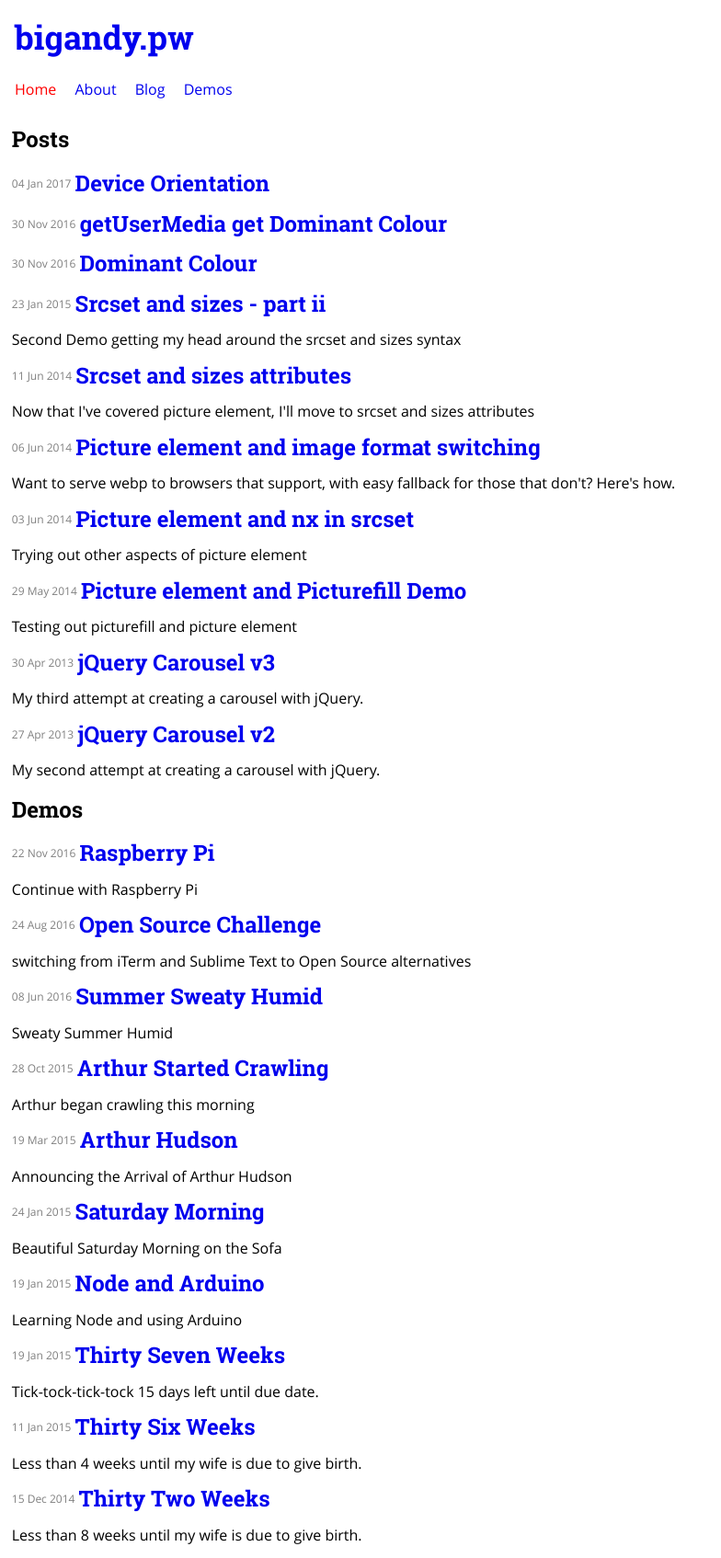
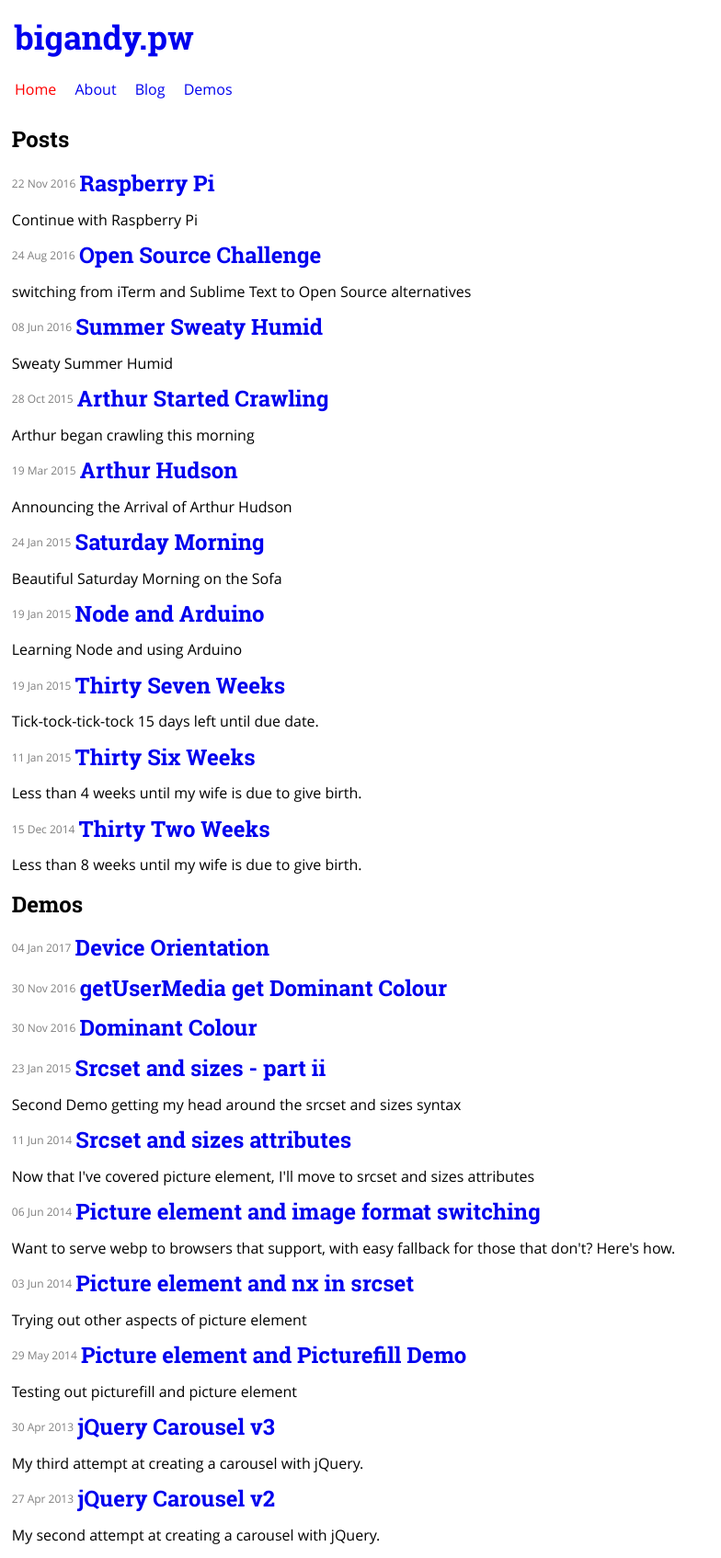
Before and after one commit to bigandy/bigandy.github.io, a Jekyll site: the page built from index.html, in a window 1280 px wide. Shown: the whole page at 92% size, without its empty margins (0-784 px from the left). Built offline with Jekyll 4.4.1, drawn with Linux system fonts in a browser that asks for light colours; the list of posts is cut into pages by our own code.

Commit message:
correct order on homepage

```diff
--- a/index.html
+++ b/index.html
@@ -7,12 +7,12 @@ cache: true
 ---
 <section class="grid grid--home">
 	<h2>Posts</h2>
-	{% for post in site.categories.demos limit: page.posts-number %}
-		{% include components/post-summary.html class='post post--home post--blog' label='Blog' %}
+	{% for post in site.categories.blog limit: page.posts-number %}
+	{% include components/post-summary.html class='post post--home post--demos' label='Demos' %}
 	{% endfor %}
 
 	<h2>Demos</h2>
-	{% for post in site.categories.blog limit: page.posts-number %}
-	    {% include components/post-summary.html class='post post--home post--demos' label='Demos' %}
-  	{% endfor %}
+	{% for post in site.categories.demos limit: page.posts-number %}
+	{% include components/post-summary.html class='post post--home post--blog' label='Blog' %}
+	{% endfor %}
 </section>
```
